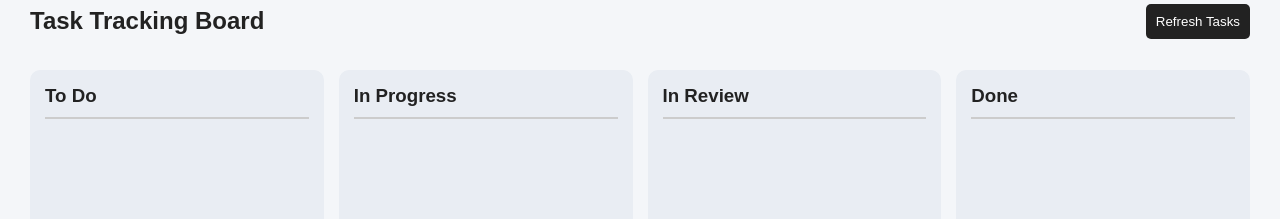
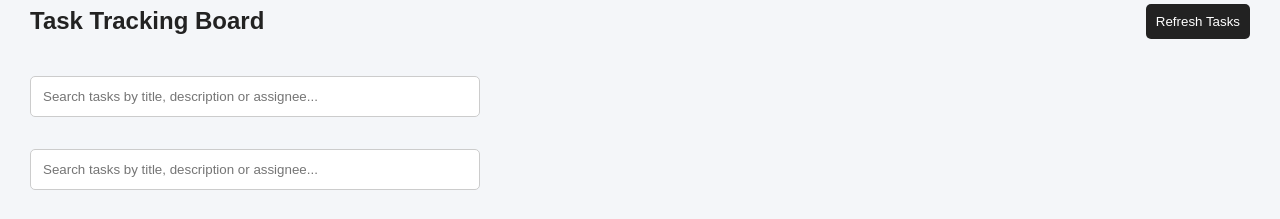
Before and after one commit to shambhavid9/Bravus-Internship, a plain HTML site: page Task 1 files/management.html in a window 1280 px wide. Shown: the part 984-1203 px from the top of the page. Drawn offline with Linux system fonts and the light colour scheme; no server answers; sample sign-in values are in the browser's storage.

Commit message:
Add task search box to management portal

```diff
--- a/Task 1 files/management.html
+++ b/Task 1 files/management.html
@@ -113,6 +113,17 @@ button:hover {
     .board {
         grid-template-columns: repeat(4, 250px);
     }
+}
+
+      .search-container {
+    margin: 10px 0 20px;
+}
+
+.search-container input {
+    width: 100%;
+    max-width: 450px;
+    box-sizing: border-box;
+    padding: 12px;
 }
 
     </style>
@@ -235,8 +246,26 @@ button:hover {
 
     </div>
 
-    <div class="board-header">
+   <div class="board-header">
     <h2>Task Tracking Board</h2>
+    <button onclick="loadTasks()">Refresh Tasks</button>
+</div>
+
+<div class="search-container">
+    <input
+        type="text"
+        id="taskSearch"
+        placeholder="Search tasks by title, description or assignee..."
+    >
+</div>
+
+<div class="search-container">
+    <input
+        type="text"
+        id="taskSearch"
+        placeholder="Search tasks by title, description or assignee..."
+    >
+</div>
     <button onclick="loadTasks()">Refresh Tasks</button>
 </div>
 
```
